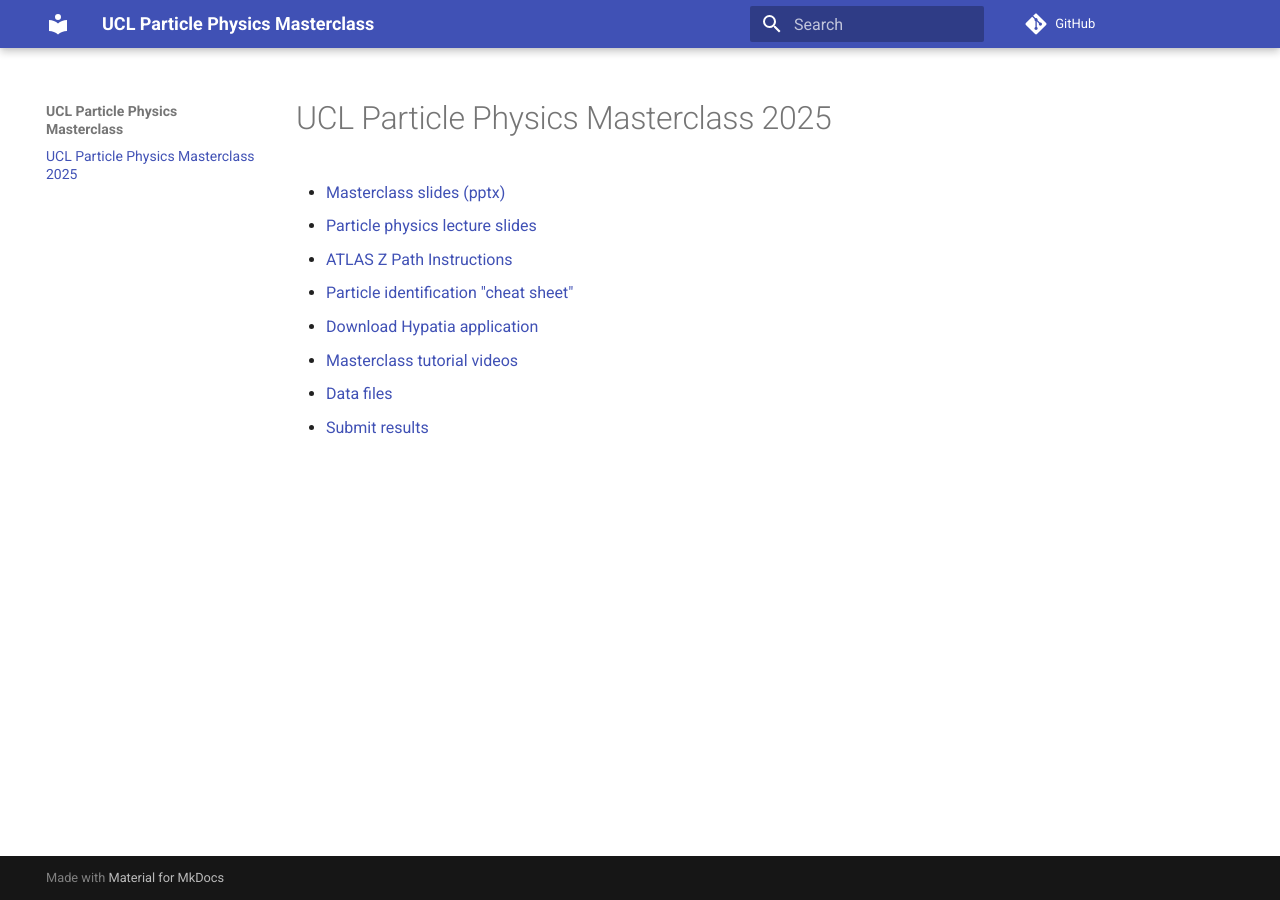
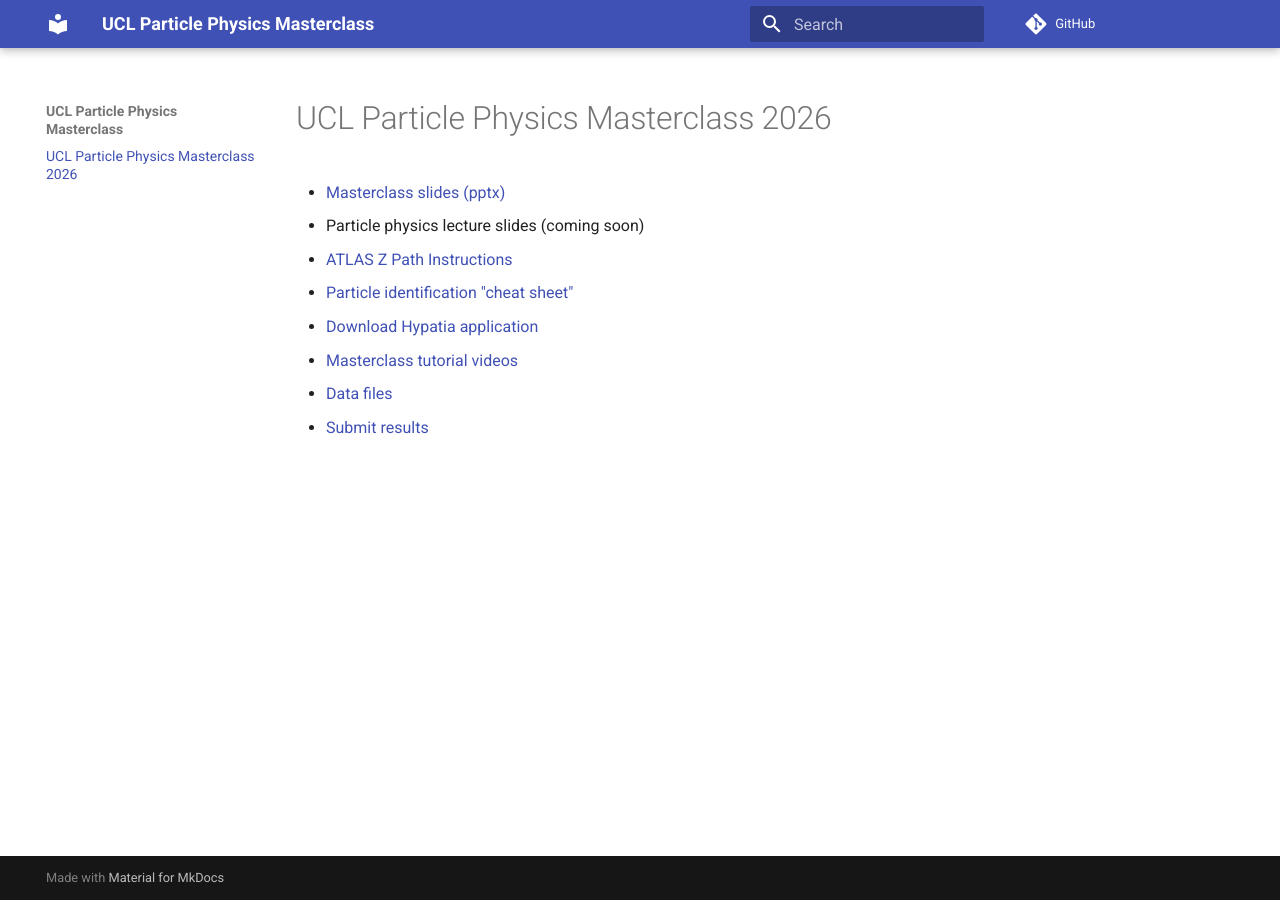
Before and after one commit to UCL-HEP/masterclass, an MkDocs documentation site: the page built from docs/index.md, in a window 1280 px wide. Built offline with MkDocs 1.6.1 and Material for MkDocs 9.7.7, drawn with Linux system fonts in a browser that asks for light colours; comment, search, counter and statistics services are not loaded.

Commit message:
updates for 2026

```diff
--- a/docs/index.md
+++ b/docs/index.md
@@ -1,8 +1,8 @@
-# UCL Particle Physics Masterclass 2025
+# UCL Particle Physics Masterclass 2026
 
 
-- [Masterclass slides (pptx)](ucl-slides-2025.pptx)
-- [Particle physics lecture slides](particle_physics_talk_2025.pdf)
+- [Masterclass slides (pptx)](ucl-slides-2026.pptx)
+- Particle physics lecture slides (coming soon)
 - [ATLAS Z Path Instructions](https://atlas.physicsmasterclasses.org/en/zpath.htm)
 - [Particle identification "cheat sheet"](cheat-sheet_en.pdf)
 - [Download Hypatia application](https://physicsmasterclasses.org/downloads/Hypatia_7.4_Masterclass.zip)
```
Also changed, not shown: 3 other files.
